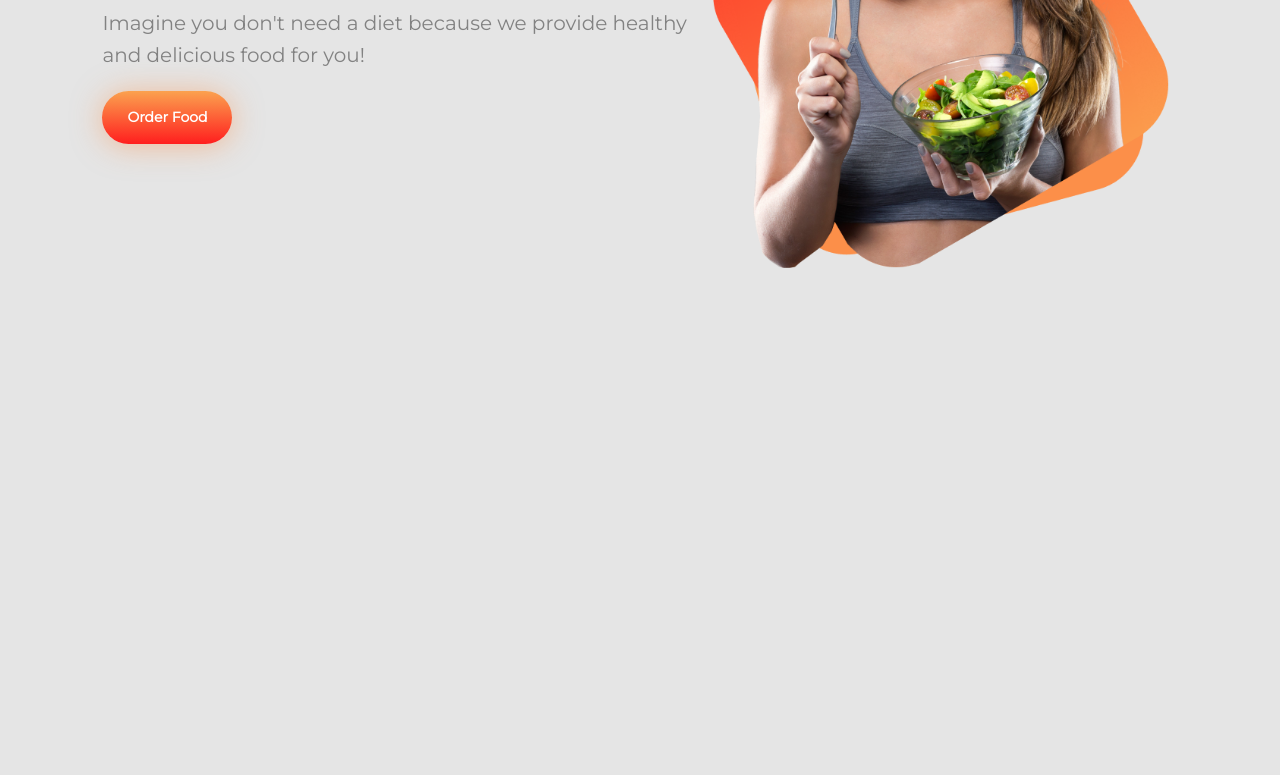
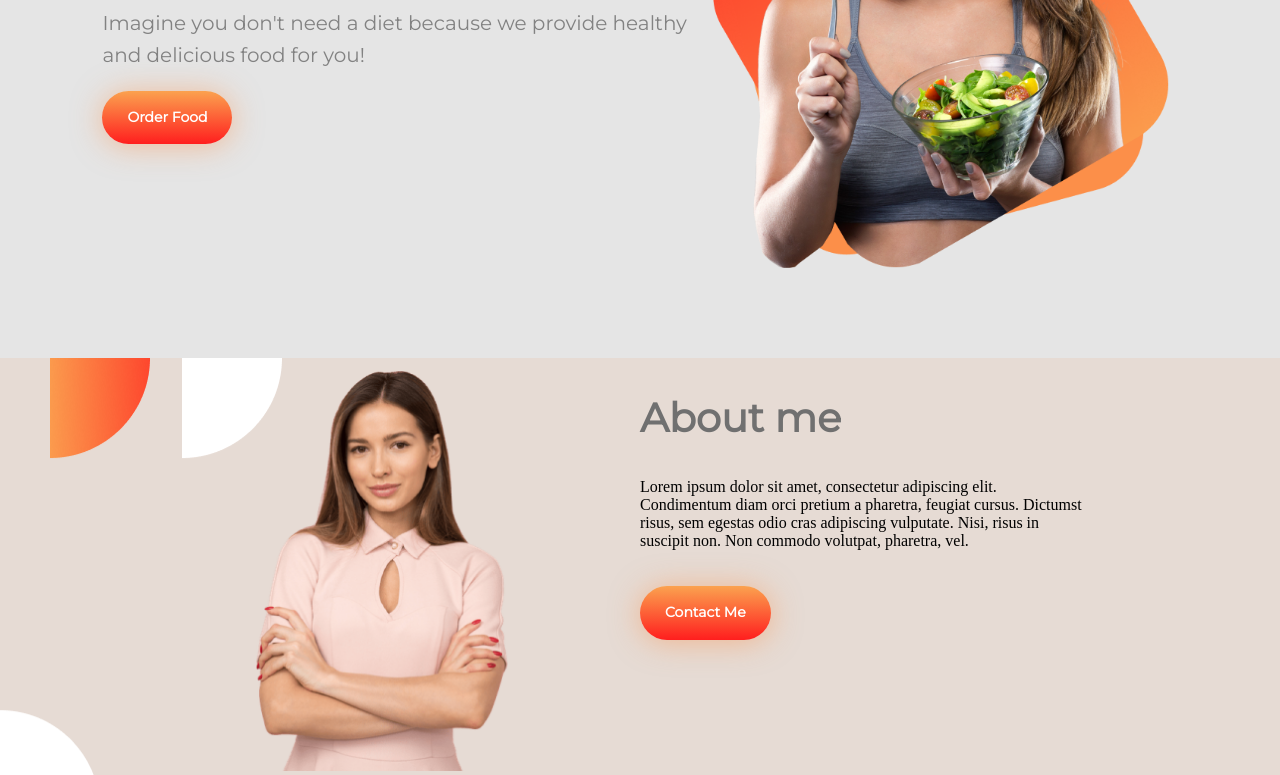
Before and after one commit to gshdu/food-network-practice, a plain HTML site: page index.html in a window 1280 px wide. Shown: the part 341-1116 px from the top of the page. Before the commit the page ends 800 px from the top, so only its background shows below. Drawn offline with Linux system fonts and the light colour scheme.

Commit message:
contact section complete

```diff
--- a/index.html
+++ b/index.html
@@ -27,6 +27,19 @@
             <img id="hero-img" src="images/female/Group 8425.png" alt="A fit girl eating diet food of Food Network">
         </div>
     </section>
+    <section id="contact-section" class="flexible-container">
+        <div class="half-width">
+            <img id="contact-person" src="images/female/Person Image.png" alt="A lady person standing with folded arms">
+        </div>
+        <div id="contact-text-box" class="half-width">
+            <h1 id="contact-title">About me</h1>
+            <p id="contact-descriptions">Lorem ipsum dolor sit amet, consectetur adipiscing elit. Condimentum diam orci
+                pretium a pharetra,
+                feugiat cursus. Dictumst risus, sem egestas odio cras adipiscing vulputate. Nisi, risus in suscipit non.
+                Non commodo volutpat, pharetra, vel.</p>
+            <a class="button-link" href="https://github.com/selfshah/" target="_blank">Contact me</a>
+        </div>
+    </section>
 </body>
 
 </html>
--- a/style.css
+++ b/style.css
@@ -10,6 +10,9 @@ body{
 }
 .flexible-container{
     display: flex;
+    gap: 0;
+}
+#hero-section{
     margin: 5% 0 0 8%;
 }
 .half-width{
@@ -28,6 +31,7 @@ body{
     line-height: 78px;
     letter-spacing: -2%;
     font-weight: 700;
+    font-style: normal;
     margin: 40px 0 0 0;
 }
 #hero-subtitle{
@@ -37,6 +41,7 @@ body{
     line-height: 32px;
     letter-spacing: -2%;
     font-weight: 500;
+    font-style: normal;
     margin: 10px 0 0 0;
 }
 .button-link{
@@ -49,6 +54,7 @@ body{
     font-weight: 600;
     font-size: 14px;
     line-height: 23.4px;
+    font-style: normal;
     border-radius: 100px;
     margin-top: 20px;
     padding: 15px 25px;
@@ -58,3 +64,34 @@ body{
     width: 500px;
     height: 567px;
 }
+#contact-section{
+    margin: 5% 0 0 0;
+    background-image: url(images/shapes/7.png);
+    background-repeat: no-repeat;
+    background-size: auto;
+}
+#contact-person{
+    width: 252px;
+    height: 400px;
+    margin: 2% 0 0 40%;
+}
+#contact-text-box{
+    width: 450px;
+    height: 246px;
+}
+#contact-title{
+    color: #707070;
+    font-family: 'Montserrat', sans-serif;
+    font-size: 40px;
+    line-height: 54px;
+    font-weight: 700;
+    font-style: normal;
+}
+#contact-text-descriptions{
+    color: #18191F;
+    font-family: 'Manrope', sans-serif;
+    font-size: 18px;
+    line-height: 32px;
+    font-style: normal;
+    text-align: left;
+}
```
